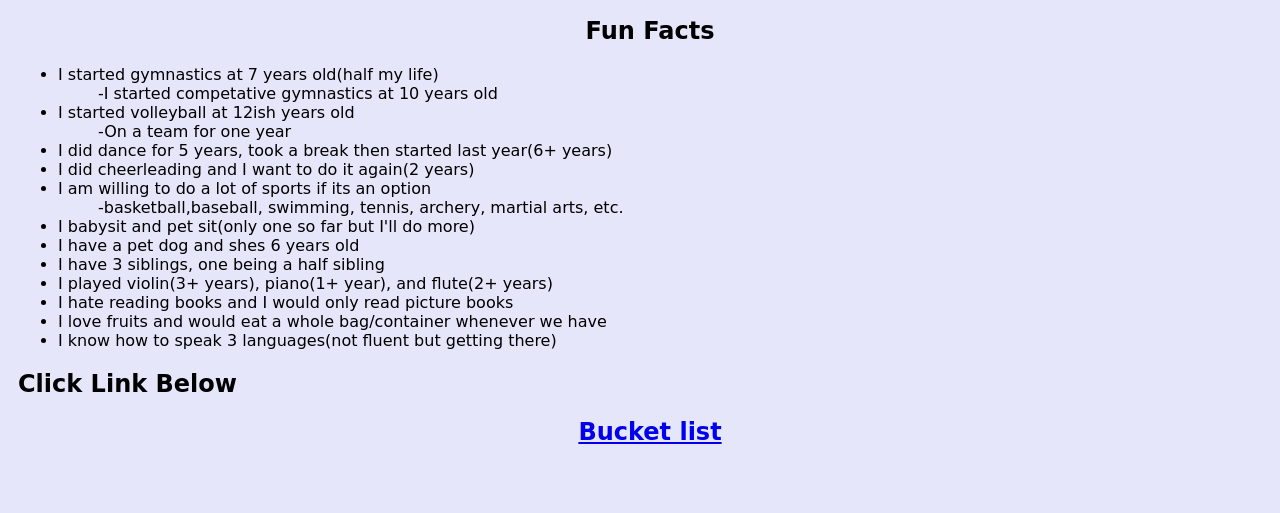
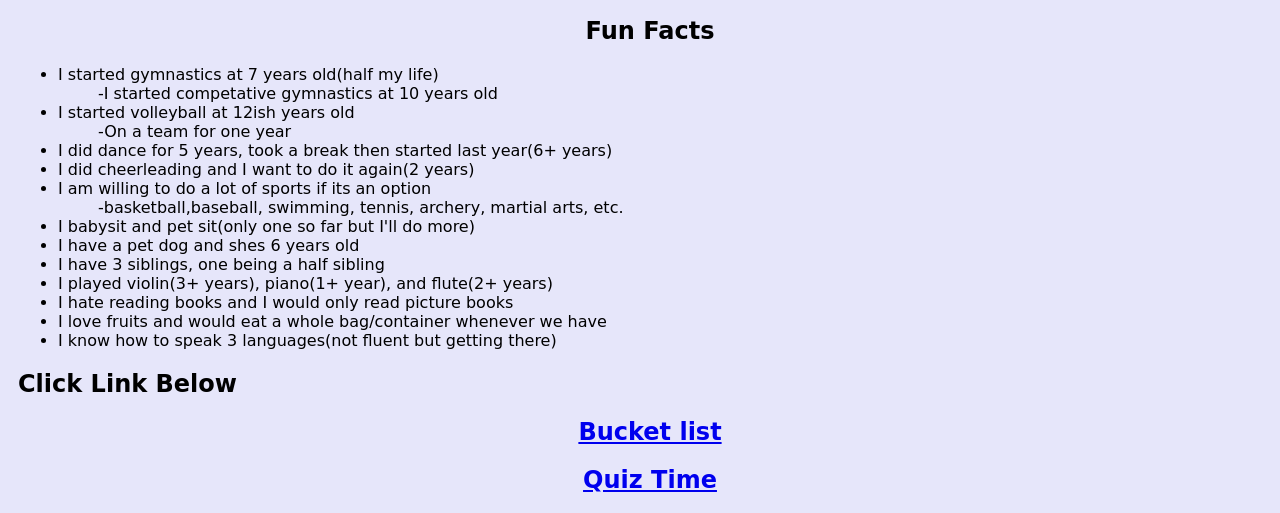
Before and after one commit to myo448/capstone-project, a plain HTML site: page index.html in a window 1280 px wide. Shown: the part 594-1107 px from the top of the page. Before the commit the page ends 1060 px from the top, so only its background shows below. Drawn offline with Linux system fonts and the light colour scheme.

Commit message:
Update index.html

```diff
--- a/index.html
+++ b/index.html
@@ -85,6 +85,8 @@ Released under the MIT license: http://jsbin.mit-license.org
 
 <center></center><div><h2> Click Link Below </h2></div></center>
 <center><a href = "bucketlist.html"><div> <h2> Bucket list</h2></a></div></center>
+<center><a href = "quiz.html"><div> <h2> Quiz Time</h2></a></div></center>
+
 
 <script id="jsbin-javascript">
 <style>
```
